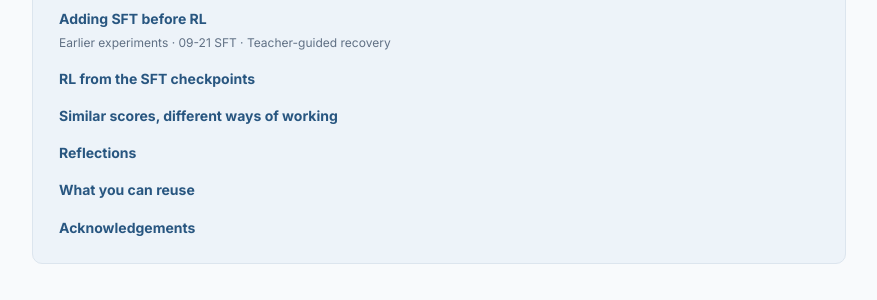
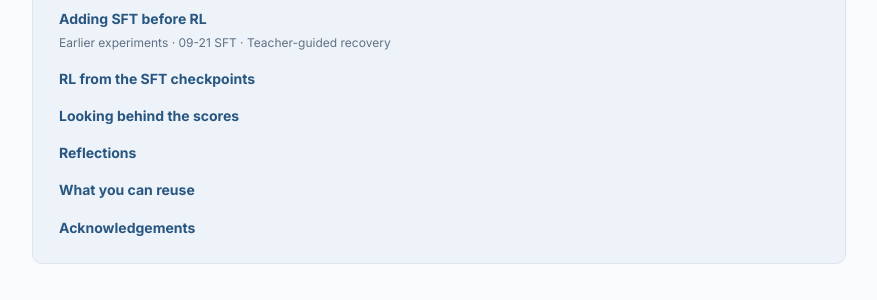
Before and after one commit to lukedhlee/lukedhlee.github.io, a Jekyll site: the page built from _posts/2026-10-21-turning-snowball-into-a-coding-agent.md, in a window 1280 px wide and 900 px high, scrolled down 2016 px. Shown: the part 153-453 px from the top of the window, without its empty margins (201-1078 px from the left). Built offline with Jekyll 4.4.1, drawn with Linux system fonts in a browser that asks for light colours; some of the changed text lies outside the part shown.

Commit message:
Rename trace analysis section Looking Behind the Scores

```diff
--- a/_posts/2026-10-21-turning-snowball-into-a-coding-agent.md
+++ b/_posts/2026-10-21-turning-snowball-into-a-coding-agent.md
@@ -47,7 +47,7 @@
 <li><strong><a href="#starting-with-reinforcement-learning">Starting with RL</a></strong><span class="toc-sub"><a href="#the-pre-rl-probe">Pre-RL probe</a> · <a href="#following-the-behavior-back-to-sft">SFT habits</a> · <a href="#diagnosing-entropy-collapse">Entropy collapse</a> · <a href="#fixing-the-training-stack">Stack fixes</a> · <a href="#what-rl-improved">Results</a> · <a href="#speeding-up-rollouts-without-retraining-the-draft">Speculative decoding</a></span></li>
 <li><strong><a href="#strengthening-the-starting-policy-with-sft">Adding SFT before RL</a></strong><span class="toc-sub"><a href="#earlier-experiments-on-the-stage-3-checkpoint">Earlier experiments</a> · <a href="#additional-sft-on-the-09-21-checkpoint">09-21 SFT</a> · <a href="#one-exploration-learning-to-recover-with-a-teacher">Teacher-guided recovery</a></span></li>
 <li><strong><a href="#rl-from-the-sft-checkpoints">RL from the SFT checkpoints</a></strong></li>
-<li><strong><a href="#similar-scores-different-ways-of-working">Similar scores, different ways of working</a></strong></li>
+<li><strong><a href="#looking-behind-the-scores">Looking behind the scores</a></strong></li>
 <li><strong><a href="#reflections">Reflections</a></strong></li>
 <li><strong><a href="#what-you-can-reuse">What you can reuse</a></strong></li>
 <li><strong><a href="#acknowledgements">Acknowledgements</a></strong></li>
@@ -273,7 +273,7 @@
 
 RL directly from the 09-21 starting checkpoint reached 30.5% on SWE-bench, 18.8% on Terminal-Bench 2.1, and 45.1% on TBLite. Its TBLite score exceeded every additional SFT recipe, including their RL continuations, and its Terminal-Bench score was close to the best continuation at 19.3%. Additional SFT followed by RL still produced the highest SWE-bench score at 47.0%. These results make the choice of starting policy more interesting than the SFT scores alone suggested.
 
-## Similar Scores, Different Ways of Working
+## Looking Behind the Scores
 
 RL directly from Snowball 09-21 matched or came close to the SFT + RL models on terminal tasks, despite skipping the additional demonstrations. We wanted to understand what those demonstrations contributed. Did they teach new knowledge, or change how Snowball approached and executed the work? We used coding agents to compare trajectories and inspect where the two routes succeeded or failed.
 
```
